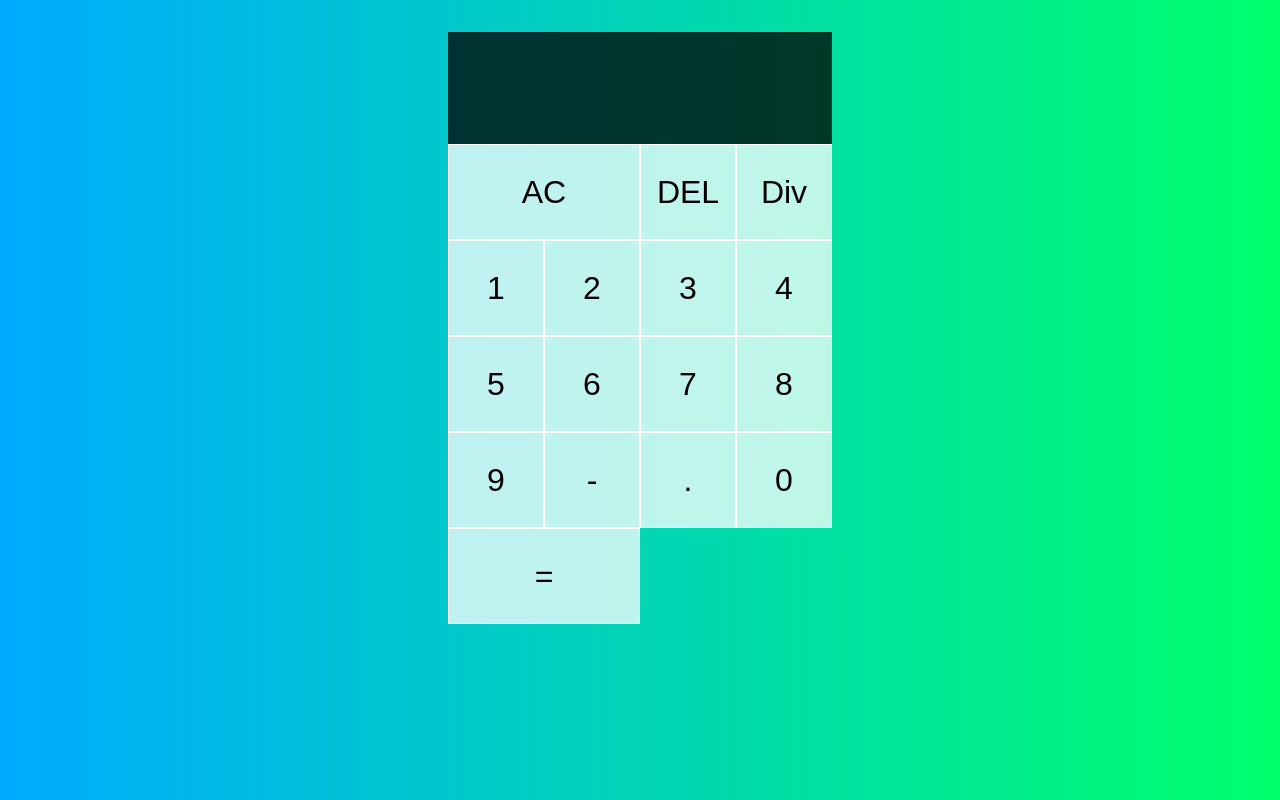
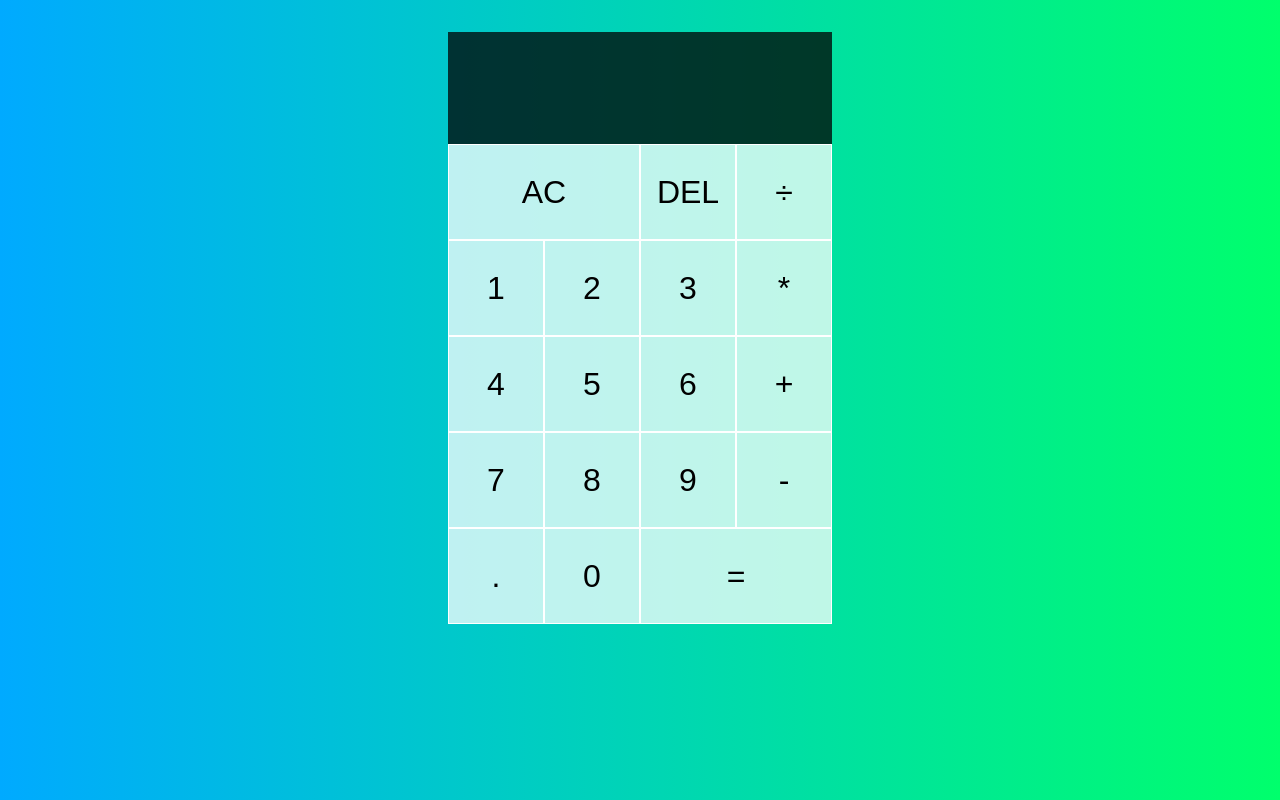
Before and after one commit to jacksolaro/calculator-app, a React (Create React App) app: page / in a window 1280 px wide. Built offline with nearby package versions, Linux system fonts and the light colour scheme.

Commit message:
adding digit and operation buttons

```diff
--- a/src/App.js
+++ b/src/App.js
@@ -1,29 +1,57 @@
-import logo from "./logo.svg";
 import "./App.css";
+import DigitButton from "./DigitButton";
+import OperationButton from "./OperationButton";
+import { useReducer } from "react";
+
+export const ACTIONS = {
+  ADD_DIGIT: "add-digit",
+  CHOOSE_OPERATION: "choose-operation",
+  CLEAR: "clear",
+  DELETE_DIGIT: "delete-digit",
+  EVALUATE: "evaluate",
+};
+
+function reducer(state, { type, payload }) {
+  switch (type) {
+    case ACTIONS.ADD_DIGIT:
+      return {
+        ...state,
+        currentOperand: `${state.currentOperand || ""}${payload.digit}`,
+      };
+  }
+}
 
 function App() {
+  const [{ currentOperand, previousOperand, operation }, dispatch] = useReducer(
+    reducer,
+    {}
+  );
+
   return (
     <div className="calculator-grid">
       <div className="output">
         <div className="previous-operand">
-          <div className="current-operand"></div>
+          {previousOperand} {operation}
         </div>
+        <div className="current-operand">{currentOperand}</div>
       </div>
       <button className="span-two">AC</button>
       <button className="">DEL</button>
-      <button className="">Div</button>
-      <button className="">1</button>
-      <button className="">2</button>
-      <button className="">3</button>
-      <button className="">4</button>
-      <button className="">5</button>
-      <button className="">6</button>
-      <button className="">7</button>
-      <button className="">8</button>
-      <button className="">9</button>
-      <button className="">-</button>
-      <button className="">.</button>
-      <button className="">0</button>
+      <OperationButton operation="÷" dispatch={dispatch} />
+      <DigitButton digit="1" dispatch={dispatch} />
+      <DigitButton digit="2" dispatch={dispatch} />
+      <DigitButton digit="3" dispatch={dispatch} />
+      <OperationButton operation="*" dispatch={dispatch} />
+      <DigitButton digit="4" dispatch={dispatch} />
+      <DigitButton digit="5" dispatch={dispatch} />
+      <DigitButton digit="6" dispatch={dispatch} />
+      <OperationButton operation="+" dispatch={dispatch} />
+      <DigitButton digit="7" dispatch={dispatch} />
+      <DigitButton digit="8" dispatch={dispatch} />
+      <DigitButton digit="9" dispatch={dispatch} />
+      <OperationButton operation="-" dispatch={dispatch} />
+      <DigitButton digit="." dispatch={dispatch} />
+      <DigitButton digit="0" dispatch={dispatch} />
       <button className="span-two">=</button>
     </div>
   );
--- /dev/null
+++ b/src/DigitButton.js
@@ -0,0 +1,11 @@
+import { ACTIONS } from "./App";
+
+export default function DigitButton({ dispatch, digit }) {
+  return (
+    <button
+      onClick={() => dispatch({ type: ACTIONS.ADD_DIGIT, payload: { digit } })}
+    >
+      {digit}
+    </button>
+  );
+}
--- /dev/null
+++ b/src/OperationButton.js
@@ -0,0 +1,13 @@
+import { ACTIONS } from "./App";
+
+export default function OperationButton({ dispatch, operation }) {
+  return (
+    <button
+      onClick={() =>
+        dispatch({ type: ACTIONS.CHOOSE_OPERATION, payload: { operation } })
+      }
+    >
+      {operation}
+    </button>
+  );
+}
```
